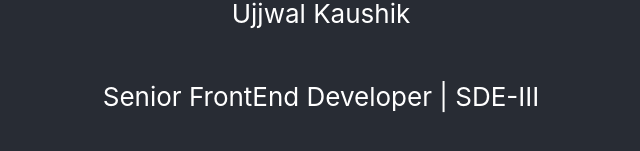
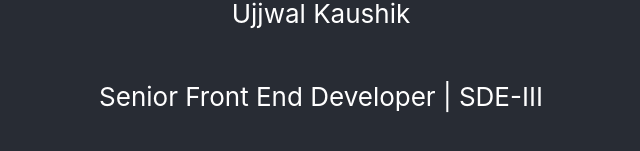
Before and after one commit to ujjwalkaushik/aboutme, a React (Create React App) app: page / in a window 1280 px wide. Shown: the part 505-656 px from the top of the page, without its empty margins (319-959 px from the left). Built offline with nearby package versions, Linux system fonts and the light colour scheme.

Commit message:
portfolio init commit

```diff
--- a/src/App.js
+++ b/src/App.js
@@ -7,7 +7,7 @@ function App() {
       <header className="App-header">
         <img src={portfolioImage} className="App-logo" alt="logo" />
         <p>Ujjwal Kaushik</p>
-        <p>Senior FrontEnd Developer | SDE-III</p>
+        <p>Senior Front End Developer | SDE-III</p>
       </header>
     </div>
   );
```
